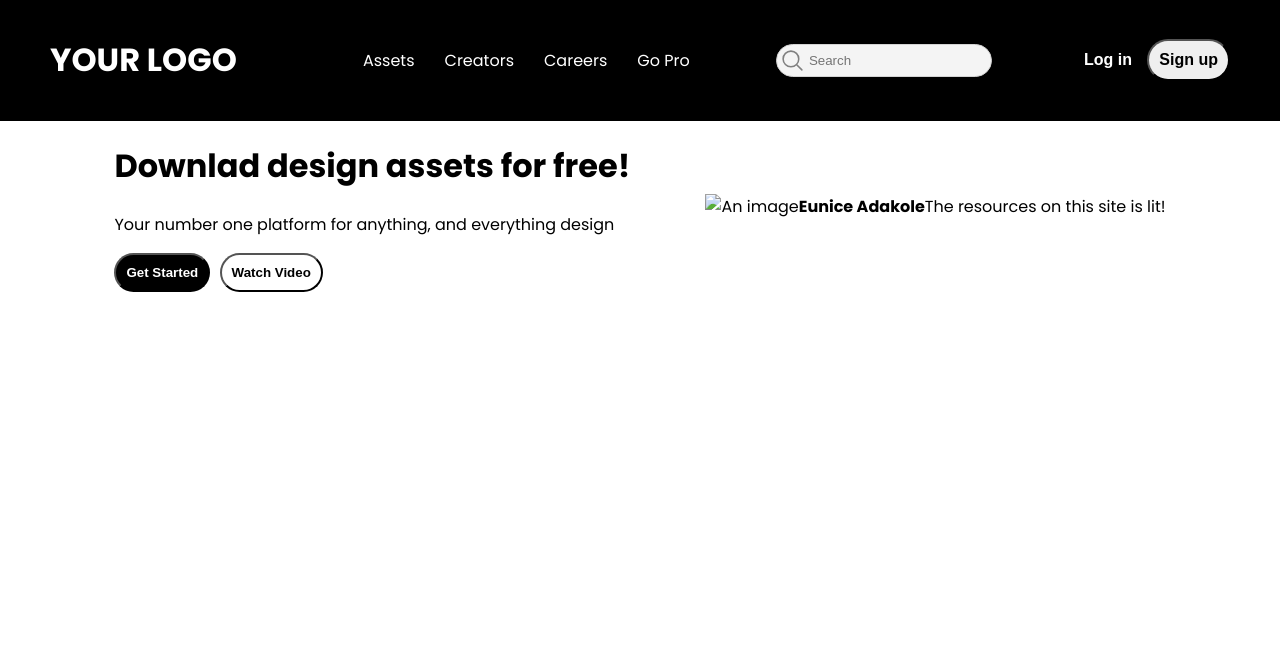
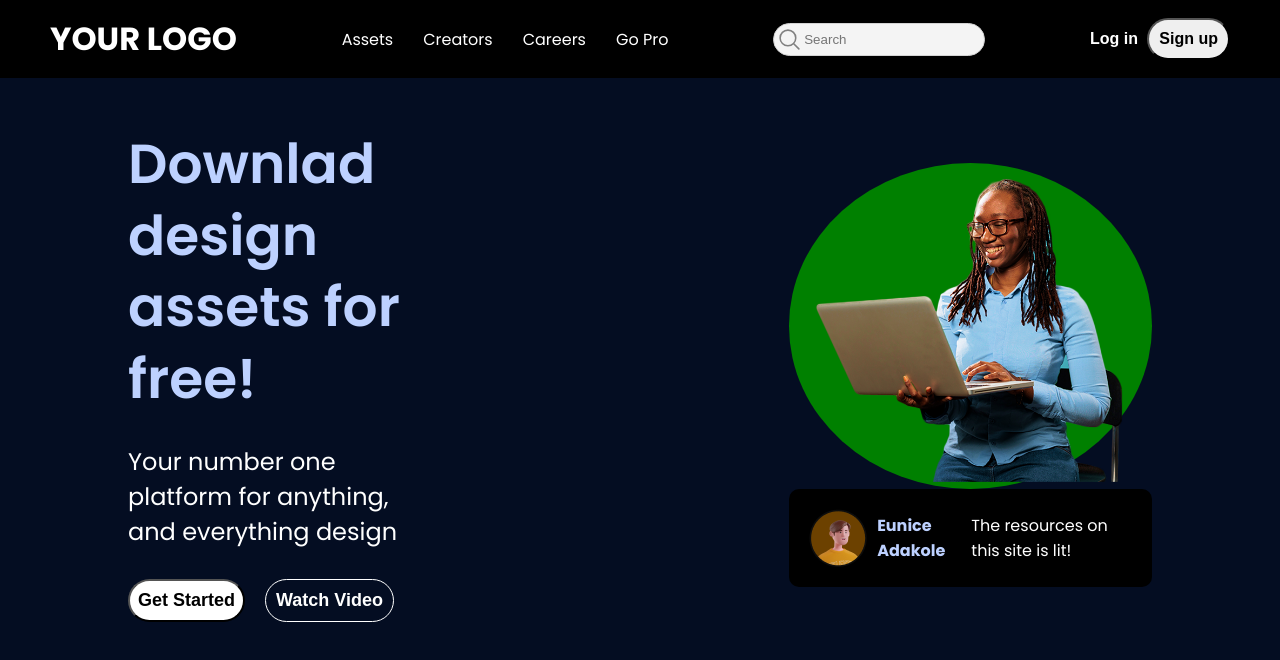
Before and after one commit to Youneece/HERO-PAGE, a plain HTML site: page index.html in a window 1280 px wide. Drawn offline with Linux system fonts and the light colour scheme.

Commit message:
Úpdated code

```diff
--- a/index.html
+++ b/index.html
@@ -42,23 +42,28 @@
 
       <div class="Text-area">
         <h1>Downlad design assets for free!</h1>
-      </div>
-      <div class="">
         <p>Your number one platform for anything, and everything design</p>
       </div>
-      <div class="">
+      <div class="btn">
         <button class="btn-1">Get Started</button>
         <button class="btn-2">Watch Video</button>
       </div>
 
       <div class=""></div>
     </div>
+
     <!-- Image-area -->
     <div class="Image-area">
+      <div class="image-container">
+        <img src="/IMG/img profile.png" alt="An image">
+      </div>
+      <div class="img-profile">
+        <img src="/IMG/profile img.png" alt="An image">
+        <h4>Eunice Adakole</h4>
+        <p>The resources on this site is lit!</p>
+      </div>
       <div class=""></div>
-      <div class=""><img src="" alt="An image"></div>
-      <div class=""><h4>Eunice Adakole</h4></div>
-      <div class=""><p>The resources on this site is lit!</p></div>
+      <div class=""></div>
     </div>
   </main>
 </body>
--- a/style.css
+++ b/style.css
@@ -1,9 +1,11 @@
-body{
+*{
   margin: 0;
   padding: 0;
   box-sizing: border-box;
+}
+body{
   font-family: "Poppins", sans-serif;
-  /* background-color: ; */
+  background-color: #040d22;
 }
 header{
   display: flex;
@@ -56,28 +58,66 @@ nav ul{
 }
 main{
   display: flex;
-  justify-content: space-around;
+  justify-content: space-between;
   align-items: center;
-  width: 88%;
+  width: 80%;
   margin: 0 auto;
+  padding: 50px 0;
+}
+.Text-area, .Image-area{
+  width: 47%;
+}
+.Text-area h1{
+  color: #bdd1ff;
+  font-size: 55px;
+  line-height: 1.3;
+  font-weight: 600;
+}
+.Text-area p{
+  font-size: 24px;
+  margin: 30px 0;
+  color: #fff;
+}
+.image-container{
+  background-color: green;
+  border-radius: 70%;
+  width: 100%;
+}
+.image-container img{
+  width: 100%;
+}
+.btn{
+  display: flex;
+  gap: 20px;
 }
 .btn-1, .btn-2{
-  margin-right: 5px;
+  padding: 8px;
+  font-size: 18px;
   font-weight: 700;
+  border-radius: 25px;
 }
 .btn-1{
-  background-color: #000000;
-  color: #ffffff;
-  padding: 10px;
-  border-radius: 25px;
+  background-color: #ffffff;
+  color: #000000;
 }
 .btn-2{
   background-color: transparent;
+  border: 1px solid #ffffff;
+  color: #ffffff;
   padding: 10px;
-  border-radius: 25px;
 }
-.Image-area{
+.img-profile{
+  background-color: #000000;
+  border-radius: 10px;
   display: flex;
   justify-content: space-between;
   align-items: center;
+  padding: 20px;
+  gap: 10px;
 }
+.img-profile h4{
+  color: #bdd1ff;
+}
+.img-profile p{
+  color: #ffffff;
+}
```
Also changed, not shown: bluetooth_content_share.html (added, +1 -0 lines), IMG/img profile.png (added), IMG/profile img.png (added).
